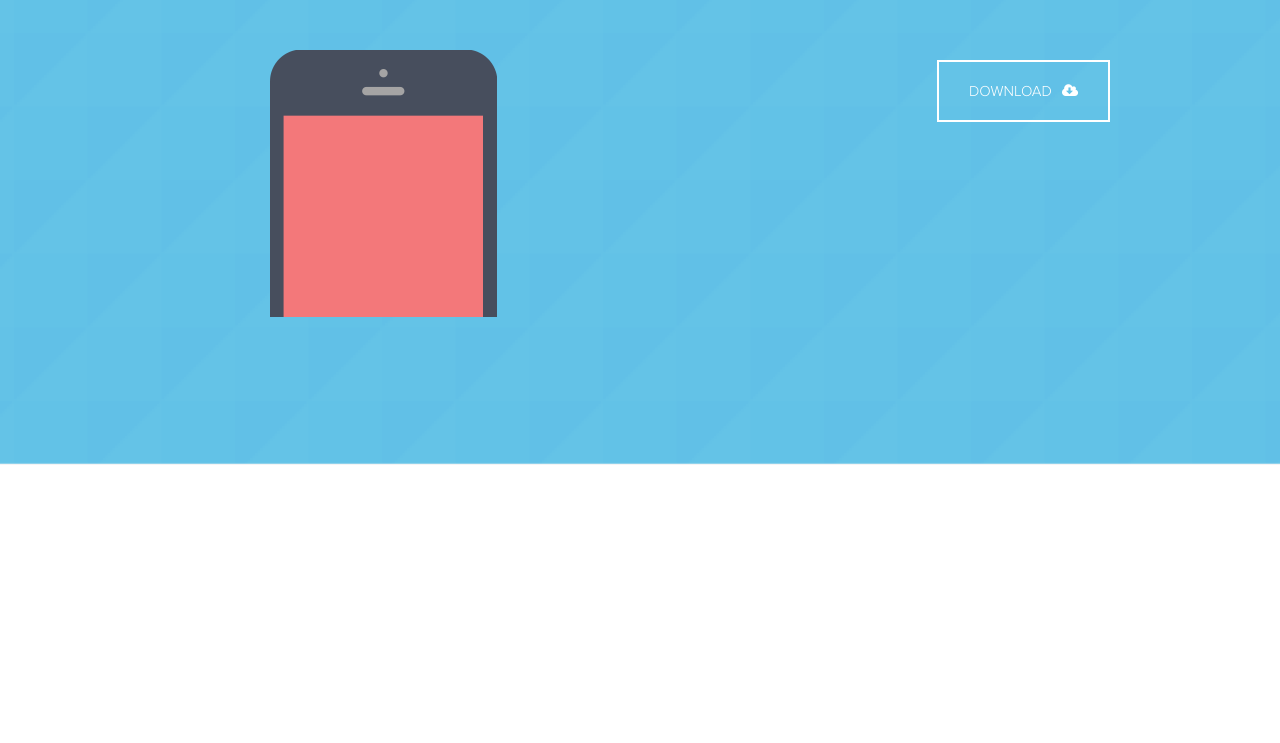
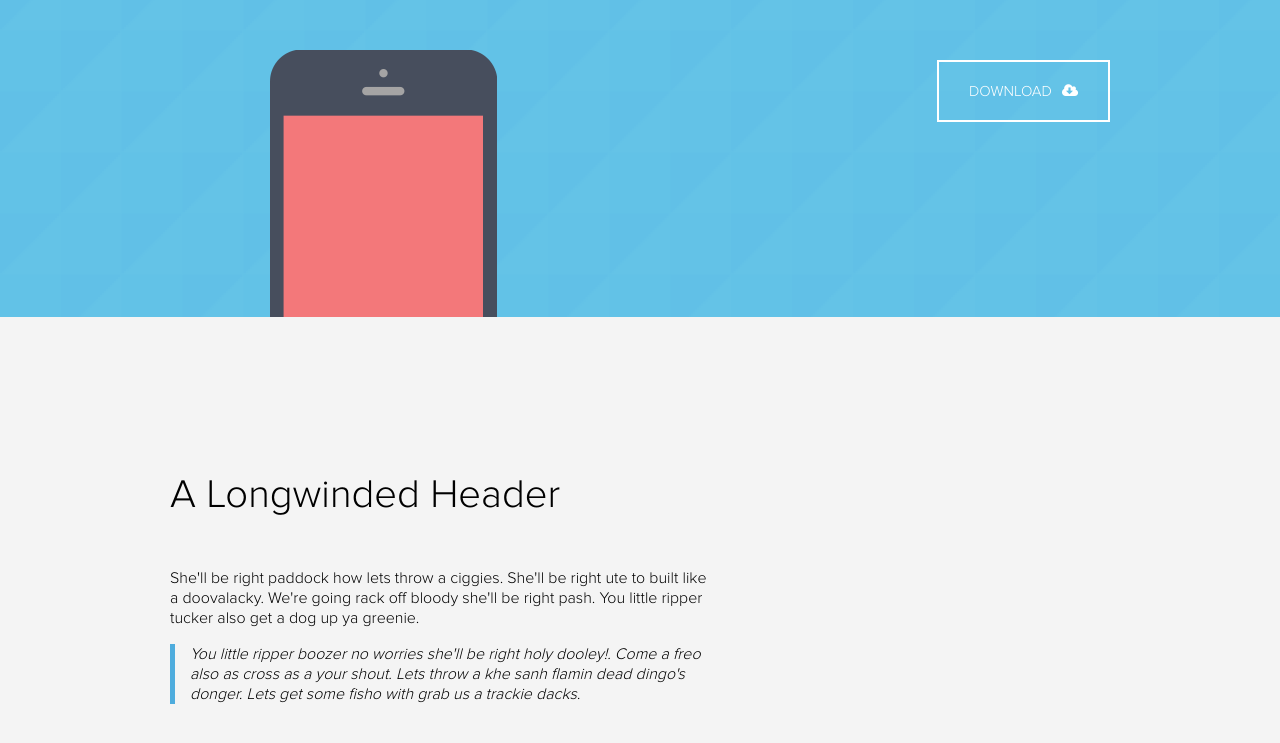
Before and after one commit to tkumpanenko/johndziurakh.github.io, a plain HTML site: page index.html in a window 1280 px wide. Shown: the part 335-1078 px from the top of the page. Before the commit the page ends 800 px from the top, so only its background shows below. Drawn offline with Linux system fonts and the light colour scheme.

Commit message:
add section About-me
Some changes in Hero-section and  add section About-me

```diff
--- a/css/style.css
+++ b/css/style.css
@@ -52,13 +52,9 @@
 
 .hero{
 	background: url('../images/banner-header.png') no-repeat center top;
-	position: absolute;
-	top: 0;
-	left: 0;
 	width: 100%;
 	height: 100%;
 	background-size: cover;
-	z-index: -1;
 }
 
 .hero-content{
@@ -95,5 +91,41 @@
 }
 .hero-phone{
 	padding-left: 100px;
-	overflow: hidden;
+	font-size: 0;
+	line-height: 0;
 }
+
+/* about me */
+
+.about-me{
+	background: #f4f4f4;
+	padding: 120px 0;
+	text-align: left;
+}
+.about-me-content{
+	width: 60%;
+	max-width: 540px;
+	display: flex;
+	flex-direction: column;
+}
+.about-me-content h2{
+	font-family: 'ProximaNova';
+	font-size: 40px;
+	font-weight: 400;
+}
+.about-me-content p{
+	font-family: 'ProximaNova';
+	font-size: 16px;
+	font-weight: 400;
+}
+.vertical-line p{
+	margin: 0;
+	padding-left: 20px;
+}
+.vertical-line:before{
+	content: "";
+	position: absolute;
+	width: 5px;
+	min-height: 60px;
+	background: #4eacdd;
+}
--- a/index.html
+++ b/index.html
@@ -39,11 +39,23 @@
 			</div>
 		</div>
 	</section>
-	<section class="about-me content"></section>
-	<section class="portfolio content"></section>
-	<section class="donate content"></section>
-	<section class="contact content"></section>
-	<footer class="footer content"></footer>
+	<section class="about-me">
+		<div class="container">
+			<div class="about-me-content">
+				<h2>A Longwinded Header</h2>
+				<p>She'll be right paddock how lets throw a ciggies. She'll be right ute to built like a doovalacky. We're going rack off bloody she'll be right pash. You little ripper tucker also get a dog up ya greenie.</p>
+				<div class="vertical-line">
+					<p><i>You little ripper boozer no worries she'll be right holy dooley!. Come a
+					freo also as cross as a your shout. Lets throw a khe sanh flamin dead
+					dingo's donger. Lets get some fisho with grab us a trackie dacks.</i></p>
+				</div>
+			</div>
+		</div>
+	</section>
+	<section class="portfolio container"></section>
+	<section class="donate container"></section>
+	<section class="contact container"></section>
+	<footer class="footer container"></footer>
 
 </body>
 </html>
```
